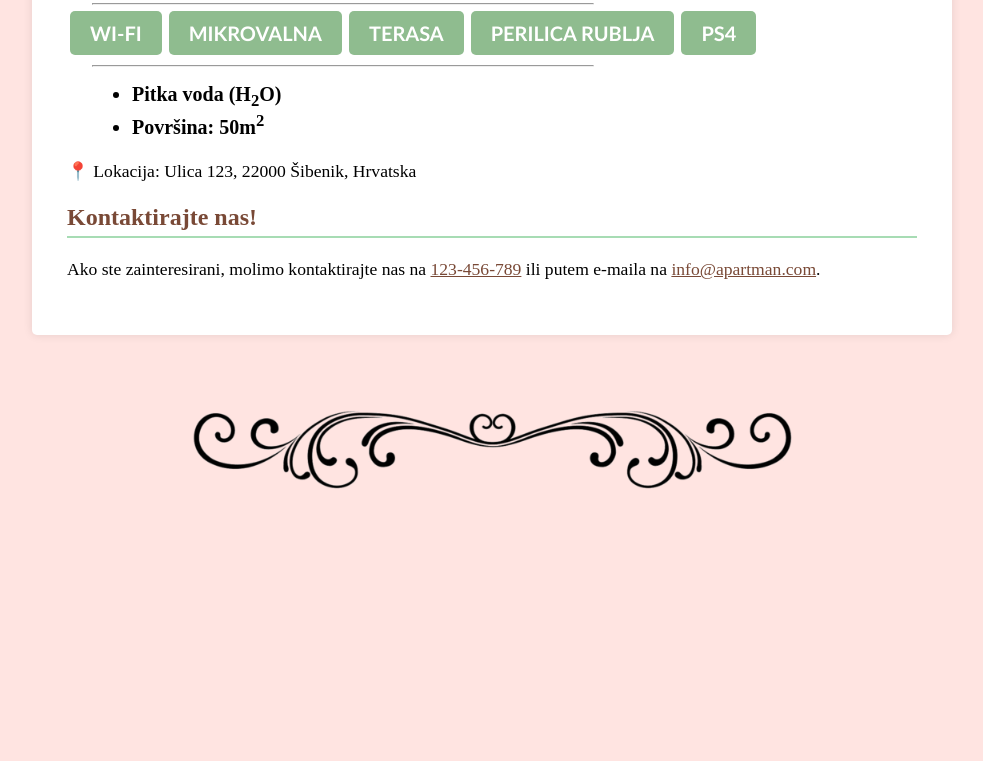
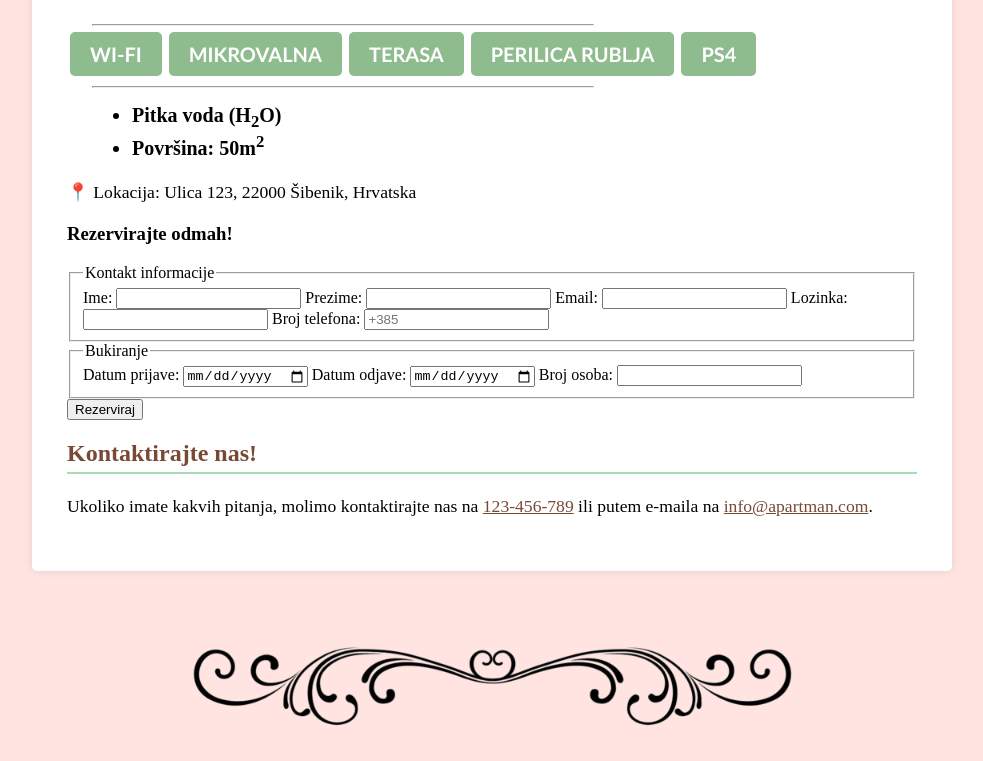
Before and after one commit to marad123/maraduricamk, a plain HTML site: page index.html in a window 1280 px wide. Shown: the part 960-1721 px from the top of the page, without its empty margins (148-1131 px from the left). Before the commit the page ends 1484 px from the top, so only its background shows below. Drawn offline with Linux system fonts and the light colour scheme; files whose address does not match are found by name.

Commit message:
Update index.html

```diff
--- a/index.html
+++ b/index.html
@@ -9,15 +9,19 @@
 <body>
     <header>
         <h1>Apartman za najam</h1>
+        <form action="">
+        <input type="button" value="Provjeri raspoloživost" onclick="alert('Apartman je slobodan!')">
+        </form>
     </header>
+
     <div class="container">
         <h2>O apartmanu</h2>
         <p>Ovaj prekrasan apartman smješten je na izvrsnoj lokaciji s predivnim pogledom na grad Šibenik. Udaljen je nekoliko minuta hoda od svih povijesnih znamenitosti koje ovaj predivan grad nudi. Unutrašnjost apartmana je malena, no pametno iskorištena. Uz atmosferu dobrodošlice, nudi:</p>
 
-        <img src="slikaap2.jpg">
-        <img src="slikaap3.jpg">
-        <img src="slikaap4-3.jpg">
-        <img src="slikaap5.jpg">
+        <img src="/Users/mara.durica/Downloads/slikaap2.jpg">
+        <img src="/Users/mara.durica/Downloads/slikaap3.jpg">
+        <img src="/Users/mara.durica/Downloads/slikaap4-3.jpg">
+        <img src="/Users/mara.durica/Downloads/slikaap5.jpg">
 
         <ul class="first-list">
             <li>
@@ -70,10 +74,56 @@
 
         <p> 📍 Lokacija: Ulica 123, 22000 Šibenik, Hrvatska </p>
 
-        <h2>Kontaktirajte nas!</h2>
-        <p>Ako ste zainteresirani, molimo kontaktirajte nas na <a href="tel:+123456789">123-456-789</a> ili putem e-maila na <a href="mailto:info@apartman.com">info@apartman.com</a>.</p>
+        <form class="booking-form">
+        <h3>Rezervirajte odmah!</h3>
+        <fieldset>
+            <legend>Kontakt informacije</legend>
+        <label for="name">Ime:</label>
+        <input type="text" id="name" name="name" required>
+
+        <label for="surname">Prezime:</label>
+        <input type="text" id="surname" name="surname" required>
+
+        <label for="email">Email:</label>
+        <input type="email" id="email" name="email" autocomplete="on" required>
+
+        <label for="password">Lozinka:</label>
+        <input type="password" id="password" name="password" minlength="6" maxlength="20" required>
+
+        <label for="phone">Broj telefona:</label>
+        <input type="tel" id="phone" name="phone" placeholder="+385" required>
+        </fieldset>
+
+        <fieldset>
+            <legend>Bukiranje</legend>
+        <label for="checkin">Datum prijave:</label>
+        <input type="date" id="checkin" name="checkin" required>
+
+        <label for="checkout">Datum odjave:</label>
+        <input type="date" id="checkout" name="checkout" required>
+
+        <label for="broj-ljudi">Broj osoba:</label>
+        <input list="broj-ljudi-options" id="broj-ljudi" name="broj-ljudi" required>
+        <datalist id="broj-ljudi-options">
+            <option value="1">
+            <option value="2">
+            <option value="3">
+            <option value="4">
+        </datalist>
+
+        </fieldset>
+
+        <input type="submit" value="Rezerviraj">
+    </form>
+
+    <h2>Kontaktirajte nas!</h2>
+        <p>Ukoliko imate kakvih pitanja, molimo kontaktirajte nas na <a href="tel:+123456789">123-456-789</a> ili putem e-maila na <a href="mailto:info@apartman.com">info@apartman.com</a>.</p>
+
     </div>
 
-    <img src="ornament3.png" class="center">
+    <img src="/Users/mara.durica/Downloads/ornament3.png" class="center">
     <div class="corner-image bottom-left"></div>
     <div class="corner-image bottom-right"></div>
+
+</body>
+</html>
```
